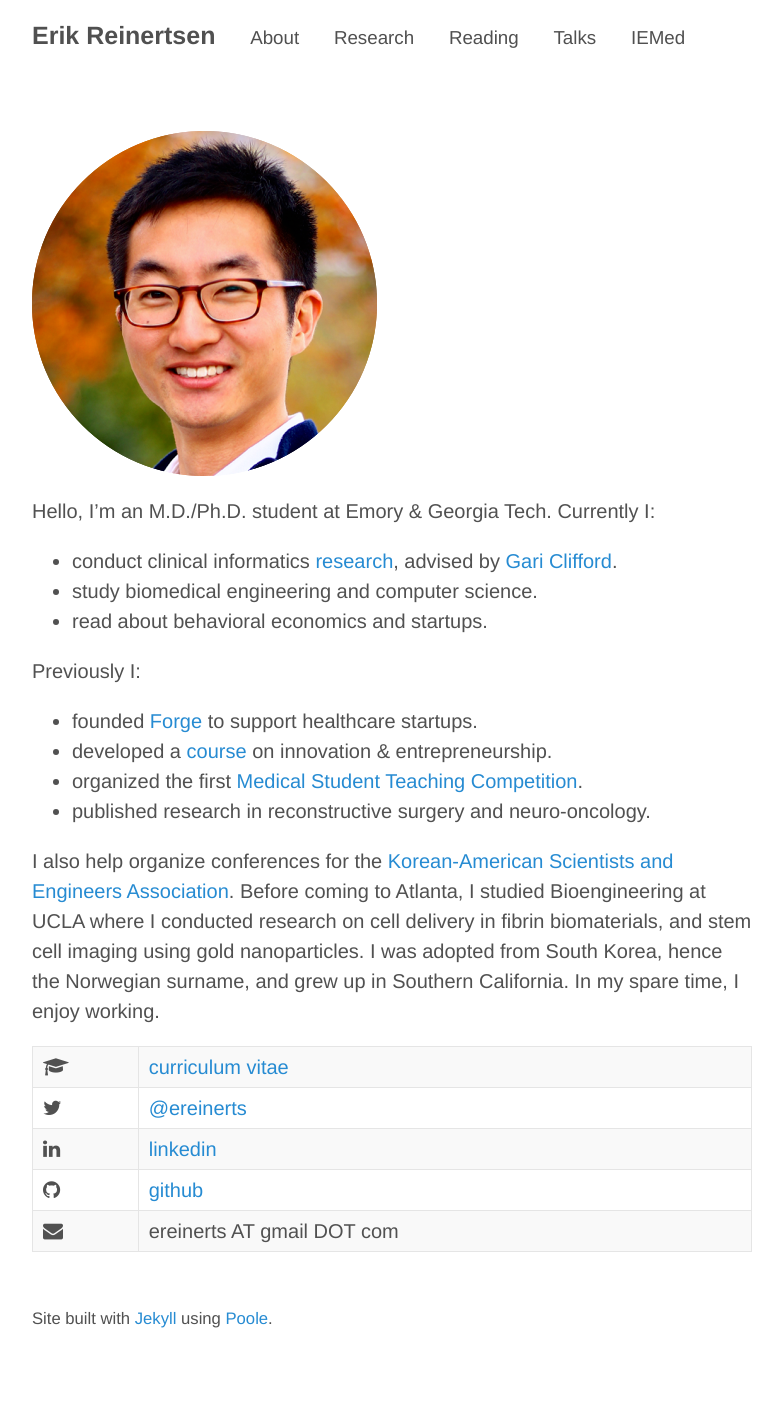
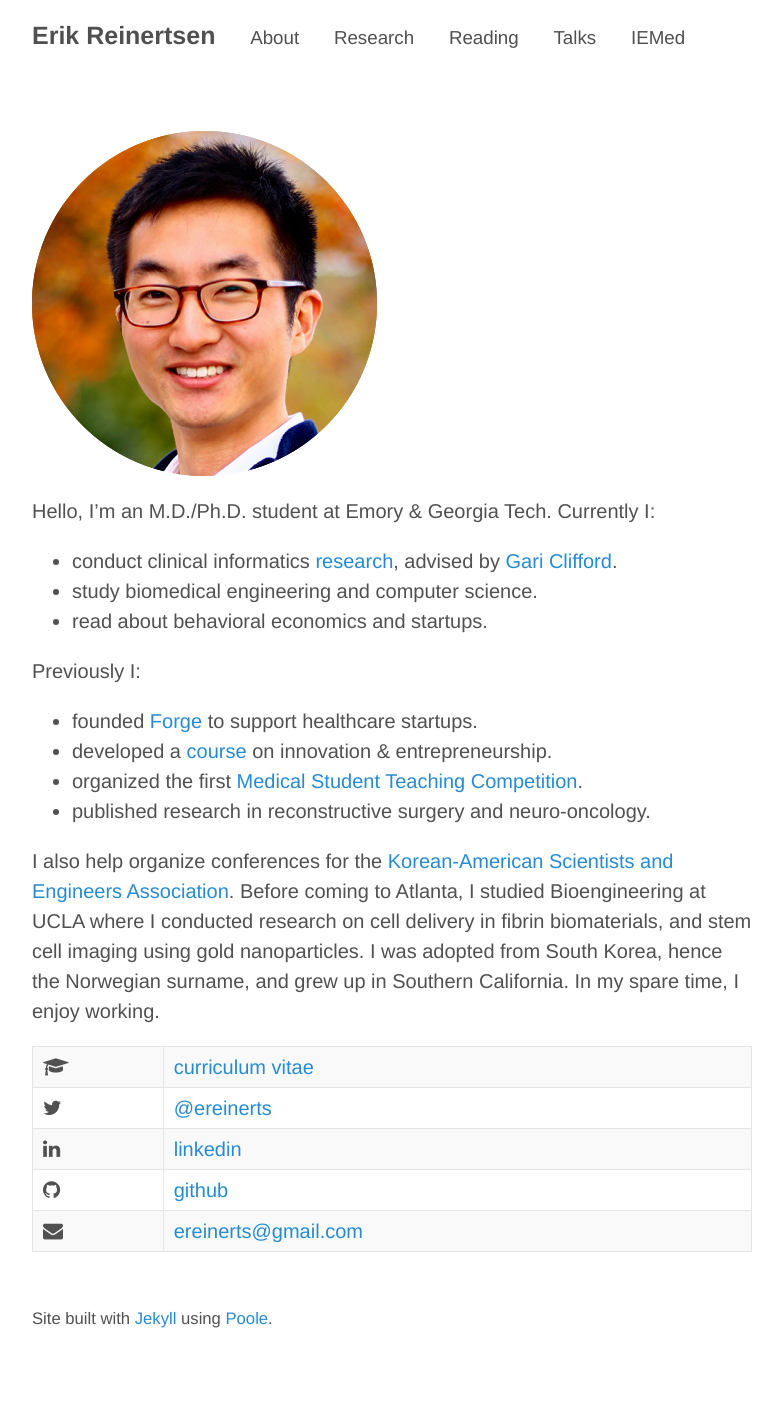
Before and after one commit to erikr/erikr.github.io, a Jekyll site: the page built from about.md, in a window 1280 px wide. Shown: the whole page, without its empty margins (248-1031 px from the left). Built offline with Jekyll 4.4.1, drawn with Linux system fonts in a browser that asks for light colours; nearby versions of some CDN libraries.

Commit message:
changed mail link

```diff
--- a/about.md
+++ b/about.md
@@ -25,7 +25,7 @@ I also help organize conferences for the [Korean-American Scientists and Enginee
 <i class="fa fa-twitter"></i> | [@ereinerts](http://www.twitter.com/ereinerts)
 <i class="fa fa-linkedin"></i> | [linkedin](http://www.linkedin.com/in/erikreinertsen/)
 <i class="fa fa-github"></i> | [github](https://github.com/erikreinerts)
-<i class="fa fa-envelope"></i> | ereinerts AT gmail DOT com
+<i class="fa fa-envelope"></i> | <a href="mailto:ereinerts@gmail.com">ereinerts@gmail.com</a>
 
 <footer class="footer">
 <small><br>
```
